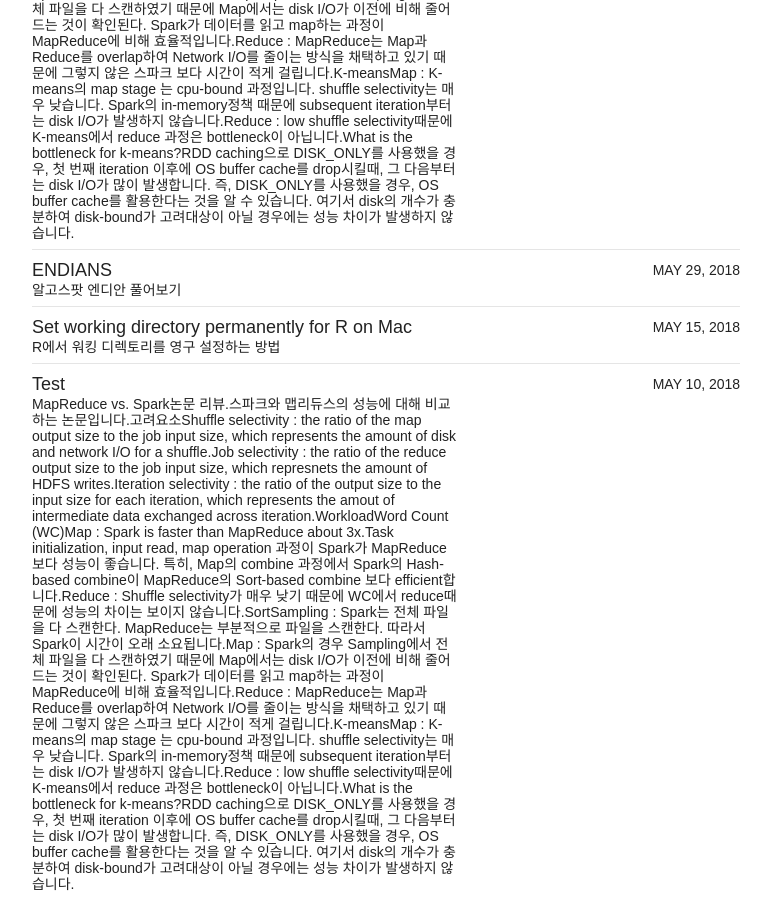
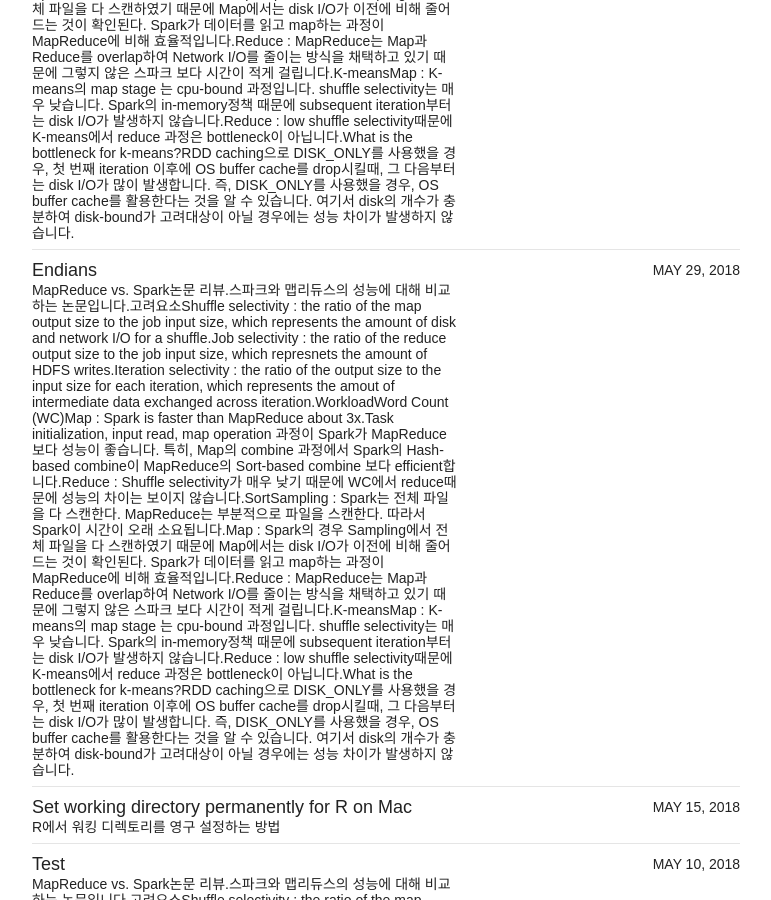
Before and after one commit to sclee01/sclee01.github.io, a Jekyll site: the page built from index.html, in a window 1280 px wide and 900 px high, scrolled down 859 px. Shown: the whole window, without its empty margins (254-1025 px from the left). Built offline with Jekyll 4.4.1, drawn with Linux system fonts in a browser that asks for light colours; nearby versions of some CDN libraries.

Commit message:
Uploaded by https://stackedit.io/

````diff
--- a/_posts/blog/2018-05-29-ENDIANS.md
+++ b/_posts/blog/2018-05-29-ENDIANS.md
@@ -1,121 +1,29 @@
----
-layout: post
-title: ENDIANS
-excerpt: "알고스팟 엔디안 풀어보기"
-date: 2018-05-29
-modified: 2018-05-29
-author: sclee
-categories: blog
-tags: [Algorithm]
-image:
-  url: http://i.imgur.com/p0TzIOM.gif
-comments: true
-share: true
----
-
-## 비트 연산자 그리고 바이트 변환
-
-맨 처음 알고스팟을 시작했을 때, [ENDIANS](https://algospot.com/judge/problem/read/ENDIANS) 문제를 처음 보고 무작정 구현하려고 덤벼 들었습니다. 시간이 걸리긴 했지만 우여곡절 끝에 푸는건 완성했습니다. ~~(뭐 사실 어려운 로직이 있지도 않죠. 아 머리가 안따라줌)~~
-그리고 다른 사람들의 답안을 보고 바로 절망과 깨달음이 동시에 왔습니다.
-첫 번째는 제가 구현한 코드는 완전 똥코드.... 간단하게 비트 연산자를 사용해서 문제를 해결할 수 있는데 이것을 억지로 하느라 코드가 더러워졌습니다.
-두 번째로는 학교에서 왜 비트 연산을 배우고 이렇게 활용할 수 있는거구나 하는 생각이 들었습니다. 배우기만 하고 써먹지 못한게 스스로 반성되는 시점이었습니다. 얼마나 코딩 경험이 없으며...?
-그리고 마지막으로 긍정적이긴 하지만 알고리즘 문제를 열심히 해야겠다는 동기부여가 스스로 된거 같습니다. 뭔가 실제로 써먹을 수 있고 활용할 수 있다는 점이 저에게 큰 매력으로 다가온 듯 싶습니다.
-
-아무튼 그 당시에 느낀점을 적느라 서론이 길어졌습니다. 알고스팟 및 알고리즘 트레이딩을 다시 시작하면서 그 당시 맨 처음 시도 했었던 문제를 포스트하려 합니다.
-
-
-### 문제 설명
-
-문제는 간단합니다. 컴퓨터에서는 숫자를 처리하는 방식이 크게 2가지 있는데 하나는 **리틀엔디안**이며 다른 하나는 **빅엔디안**입니다. 주어진 수에 대해서 숫자의 표현방식을 리틀엔디안이면 빅엔디안으로, 그리고 빅엔디안이면 리틀엔디안으로 변환해주면 됩니다.
-
-![enter image description here](https://lh3.googleusercontent.com/4W4Pt0zEViiLWLqcAeZpLeFlWMJoKPrh48-NqH-GdKOpVLb2bIvYrPWrhSvES04v93SS3XJ3iIRv "리틀엔디안과 빅엔디안 표기 방식")
-
-
-### 소스코드
-
-```c++
-void run(){
-        int N = 0;
-        //  freopen("endians.txt","r",stdin);
-        cin >> N;
-        unsigned int num = 0;
-
-        const unsigned int a = 0xFF000000;
-        const unsigned int b = 0x00FF0000;
-        const unsigned int c = 0x0000FF00;
-        const unsigned int d = 0x000000FF;
-
-        while(N--){
-            cin >> num;
-            unsigned int aa = a & num;
-            unsigned int bb = b & num;
-            unsigned int cc = c & num;
-            unsigned int dd = d & num;
-
-            unsigned int ans = (dd << 24 ) | (cc << 8) | (bb >> 8) | (aa >> 24);
-            cout << ans <<endl;
-        }
-    }
-```
-
-비트 연산을 활용해 답안을 제출하였습니다. 여기서 끝나면 안됩니다. 더 좋은 답안이 없는지 반드시 확인해야죠. 알고스팟에 가서 다른 사람의 코드를 좀 더 찾아보려 합니다.
-
-
--   [l10veu](https://algospot.com/user/profile/1337)님의 코드
-
-```c++
-#include <cstdio>
-
-int main()
-{
-    int c;
-    scanf("%d", &c);
-    while (c-- > 0)
-    {
-        unsigned int d;
-        scanf("%u", &d);
-        unsigned int ans = 0;
-        for (int i=0; i<4; ++i)
-        {
-            ans <<= 8;
-            ans = ans | (d & 0xff);
-            d >>= 8;
-        }
-        printf("%u\n", ans);
-    }
-    return 0;
-}
-```
-
-비슷한 방식으로 푸셨는데, 제 코드보다 뭔가 좋아보입니다. 여러개 더 찾아보게습니다.
-
--   [namsmind](https://algospot.com/user/profile/6324)님의 코드
-
-```c++
-#include <stdio.h>
-#include <arpa/inet.h>
-#include <stdint.h>
-
-int main()
-{
-    uint32_t value;
-    int count;
-
-    scanf("%d", &count);
-
-    while (count > 0) {
-        scanf("%u", &value);
-        printf("%u\n", htonl(value));
-        count--;
-    }
-    return 0;
-}
-```
-
-`htonl` 함수를 사용하여 간단하게 코딩하셨습니다. `htonl`은 *The htonl() function converts the unsigned integer _hostlong_ from host byte order to network byte order*. [1] 이렇게 설명이 도어 있어서 해당 문제에서 요구하는 것을 손쉽게 해결이 가능하게 합니다. 네트웍에 몸담고 있지 않지만 써먹을 일이 언젠간 있을지도 모르겠습니다.
-
-이제 막 블로그를 시작하니 간단한 문제로 정리하는 차원에서 알고리즘 문제의 첫 포스트를 작성했습니다. 앞으로도 부지런히 올려야 겠네여.
-
----
-### 참고문서
-[1].  [htonl문서](https://linux.die.net/man/3/htonl)
+<h2 id="mapreduce-vs.-spark">MapReduce vs. Spark</h2>
+<p>논문 리뷰.<br>
+스파크와 맵리듀스의 성능에 대해 비교하는 논문입니다.</p>
+<h3 id="고려요소">고려요소</h3>
+<p><strong>Shuffle selectivity</strong> : the ratio of the map output size to the job input size, which represents the amount of disk and network I/O for a shuffle.</p>
+<p><strong>Job selectivity</strong> : the ratio of the reduce output size to the job input size, which represnets the amount of HDFS writes.</p>
+<p><strong>Iteration selectivity</strong> : the ratio of the output size to the input size for each iteration, which represents the amout of intermediate data exchanged across iteration.</p>
+<h3 id="workload">Workload</h3>
+<h4 id="word-count-wc">Word Count (WC)</h4>
+<ul>
+<li>Map : Spark is faster than MapReduce about 3x.<br>
+Task initialization, input read, map operation 과정이 Spark가 MapReduce보다 성능이 좋습니다. 특히, Map의 combine 과정에서 Spark의 Hash-based combine이 MapReduce의 Sort-based combine 보다 efficient합니다.</li>
+<li>Reduce : Shuffle selectivity가 매우 낮기 때문에 WC에서 reduce때문에 성능의 차이는 보이지 않습니다.</li>
+</ul>
+<h4 id="sort">Sort</h4>
+<ul>
+<li>Sampling : Spark는 전체 파일을 다 스캔한다. MapReduce는 부분적으로 파일을 스캔한다. 따라서 Spark이 시간이 오래 소요됩니다.</li>
+<li>Map : Spark의 경우 Sampling에서 전체 파일을 다 스캔하였기 때문에 Map에서는 disk I/O가 이전에 비해 줄어드는 것이 확인된다. Spark가 데이터를 읽고 map하는 과정이 MapReduce에 비해 효율적입니다.</li>
+<li>Reduce : MapReduce는 Map과 Reduce를 overlap하여 Network I/O를 줄이는 방식을 채택하고 있기 때문에 그렇지 않은 스파크 보다 시간이 적게 걸립니다.</li>
+</ul>
+<h3 id="k-means">K-means</h3>
+<ul>
+<li>Map : K-means의 map stage 는 cpu-bound 과정입니다. shuffle selectivity는 매우 낮습니다.  Spark의 in-memory정책 때문에 subsequent iteration부터는 disk I/O가 발생하지 않습니다.</li>
+<li>Reduce : low shuffle selectivity때문에 K-means에서 reduce 과정은 bottleneck이 아닙니다.</li>
+</ul>
+<h4 id="what-is-the-bottleneck-for-k-means">What is the bottleneck for k-means?</h4>
+<ul>
+<li>RDD caching으로 DISK_ONLY를 사용했을 경우, 첫 번째 iteration 이후에 OS buffer cache를 drop시킬때, 그 다음부터는 disk I/O가 많이 발생합니다. 즉, DISK_ONLY를 사용했을 경우, OS buffer cache를 활용한다는 것을 알 수 있습니다. 여기서 disk의 개수가 충분하여 disk-bound가 고려대상이 아닐 경우에는 성능 차이가 발생하지 않습니다.</li>
+</ul>
````
